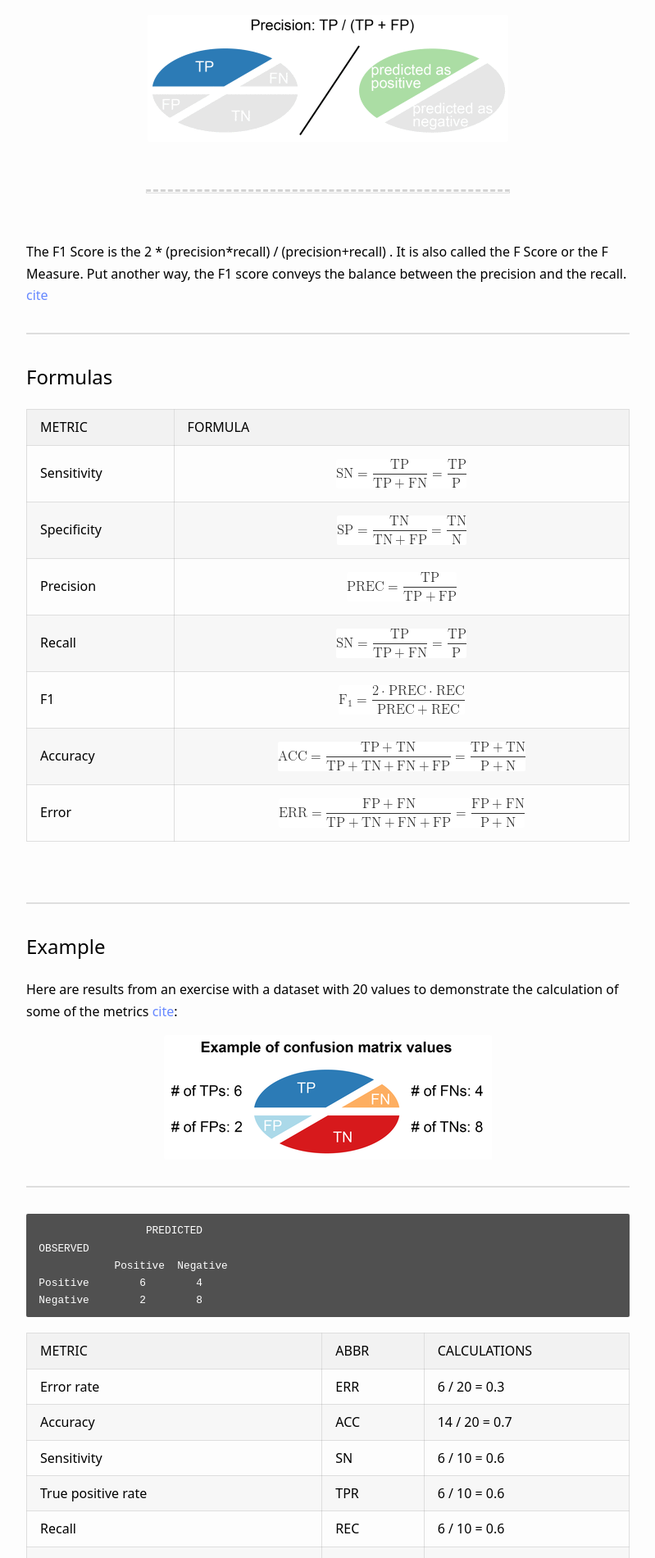
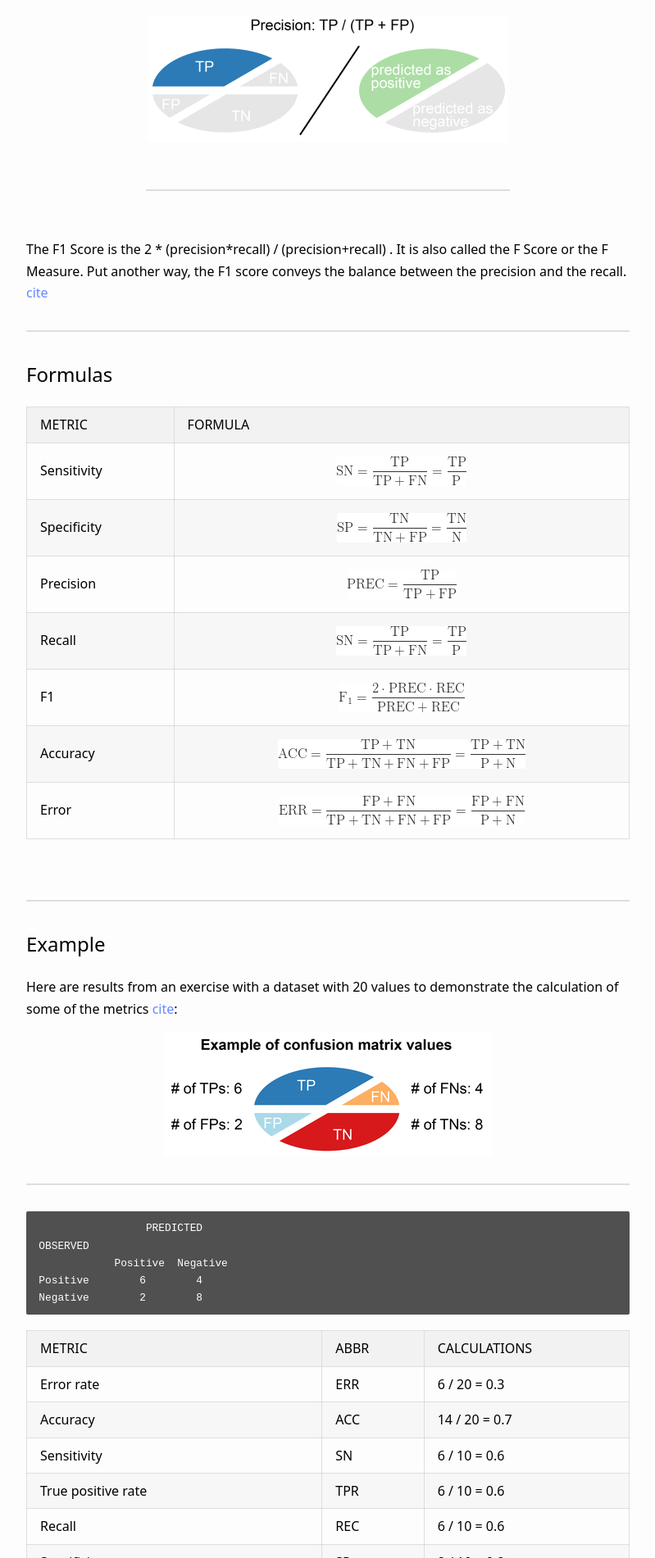
Before and after one commit to Nonprofit-Open-Data-Collective/machine_learning_mission_codes, a Jekyll site: the page built from docs/accuracy.md, in a window 1280 px wide. Shown: the part 2620-4521 px from the top of the page at 82% size, without its empty margins (240-1039 px from the left). Built offline with Jekyll 4.4.1, drawn with Linux system fonts in a browser that asks for light colours.

Commit message:
Update accuracy.md

```diff
--- a/docs/accuracy.md
+++ b/docs/accuracy.md
@@ -74,7 +74,7 @@ Takaya Saito and Marc Rehmsmeier have developed a great website explaining some
 ![](../assets/images/precision.png)
 
 <br>
-<hr style="height:1px; border-top:dashed; color:lightgray; width:60%; text-align:center; margin: 0 auto;" >
+<hr style="color:lightgray; width:60%; text-align:center; margin: 0 auto;" >
 <br>
 
 
```
